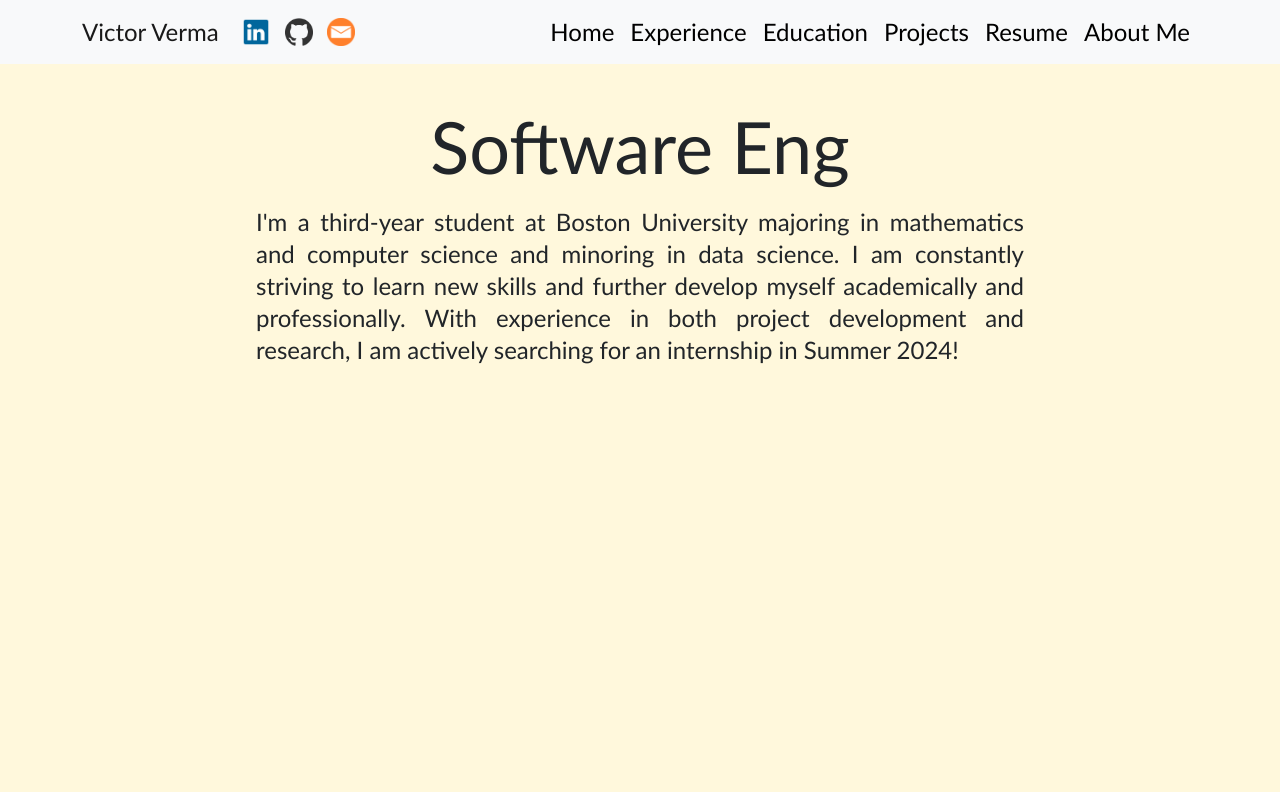
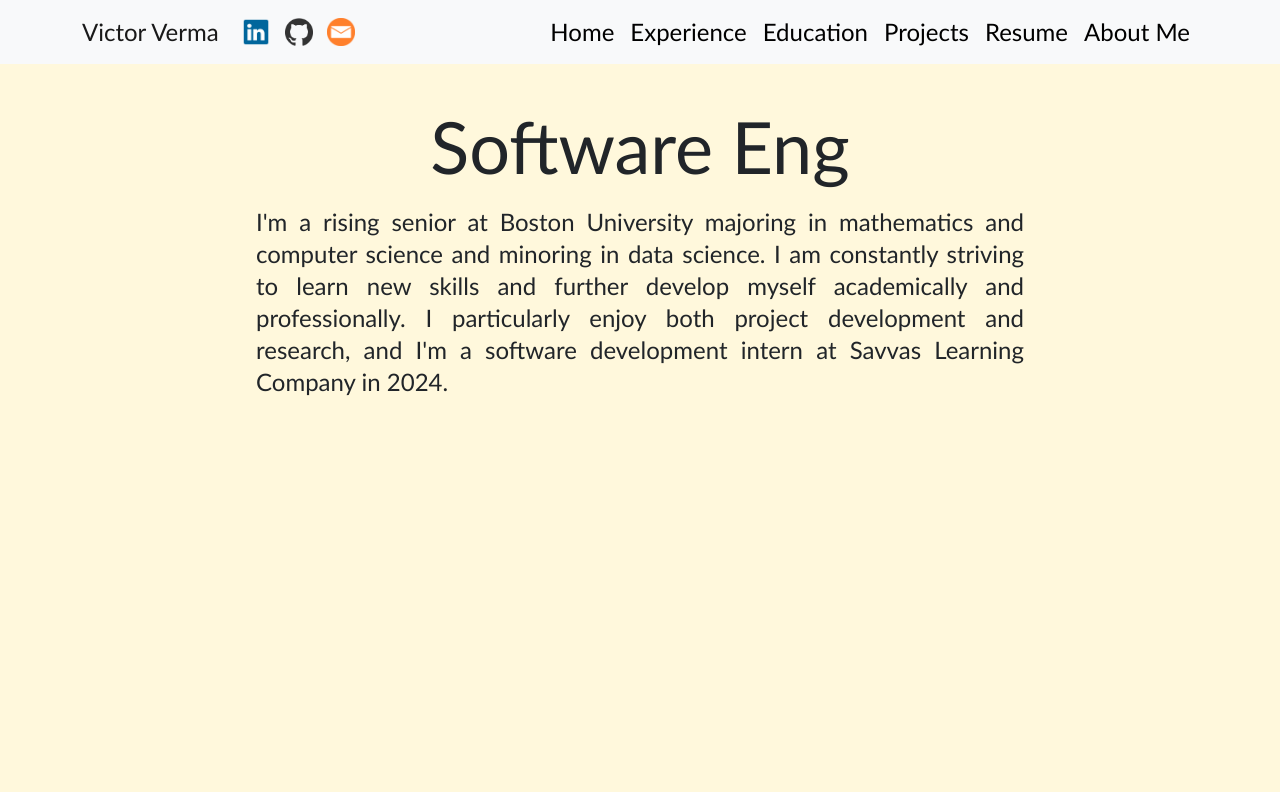
Before and after one commit to victorverma3/Portfolio, a React (Vite) app in the folder frontend/: page / in a window 1280 px wide. Built offline with nearby package versions, Linux system fonts and the light colour scheme; no server answers.

Commit message:
various content updates

```diff
--- a/frontend/src/pages/education/Education.tsx
+++ b/frontend/src/pages/education/Education.tsx
@@ -15,16 +15,16 @@ const Education = () => {
                 "Expected Graduation - May 2025.",
                 "B.A. in Mathematics and Computer Science.",
                 "Minor in Data Science.",
-                "3.85 GPA (3.86 major, 4.0 minor).",
-                "Student Research Award (Summer 2023 - Spring 2024).",
-                "College of Arts and Sciences Dean's List.",
+                "3.87 GPA (3.88 major, 4.0 minor).",
+                "UROP Student Research Award (Summer 2023 - Spring 2024).",
+                "6x College of Arts and Sciences Dean's List.",
             ],
         },
         {
             subtitle: "Relevant Courses",
             bullets: [
-                "Algorithms, Combinatoric Structures, Computer Systems, Concepts of Programming Languages, Data Science Tools and Applications, Introduction to Machine Learning and AI, Probability in Computing, and Software Engineering.",
-                "Applied Abstract Algebra, Differential Equations, Introduction to Stochastic Processes, Linear Algebra, Multivariate Calculus, and Probability.",
+                "Algorithms, Combinatoric Structures, Computer Systems, Data Science Tools and Applications, Functional Programming, Machine Learning and AI, Probability in Computing, and Software Engineering.",
+                "Applied Abstract Algebra, Differential Equations, Linear Algebra, Multivariate Calculus, Probability, Stochastic Processes.",
             ],
         },
         {
--- a/frontend/src/pages/home/Home.tsx
+++ b/frontend/src/pages/home/Home.tsx
@@ -9,12 +9,13 @@ const Home = () => {
             <div className="w-screen min-h-[80vh] mt-20 mb-[-125px] sm:mt-[110px] sm:mb-[-50px]">
                 <HomeTitle />
                 <p className="w-[65vw] m-auto pt-6 text-xl text-justify sm:w-[60vw] sm:text-2xl sm:mb-12 2xl:text-3xl">
-                    I'm a third-year student at Boston University majoring in
+                    I'm a rising senior at Boston University majoring in
                     mathematics and computer science and minoring in data
                     science. I am constantly striving to learn new skills and
-                    further develop myself academically and professionally. With
-                    experience in both project development and research, I am
-                    actively searching for an internship in Summer 2024!
+                    further develop myself academically and professionally. I
+                    particularly enjoy both project development and research,
+                    and I'm a software development intern at Savvas Learning
+                    Company in 2024.
                 </p>
             </div>
             <Footer />
```
Also changed, not shown: 1 other file (tests, documents, lock files or other folders).
